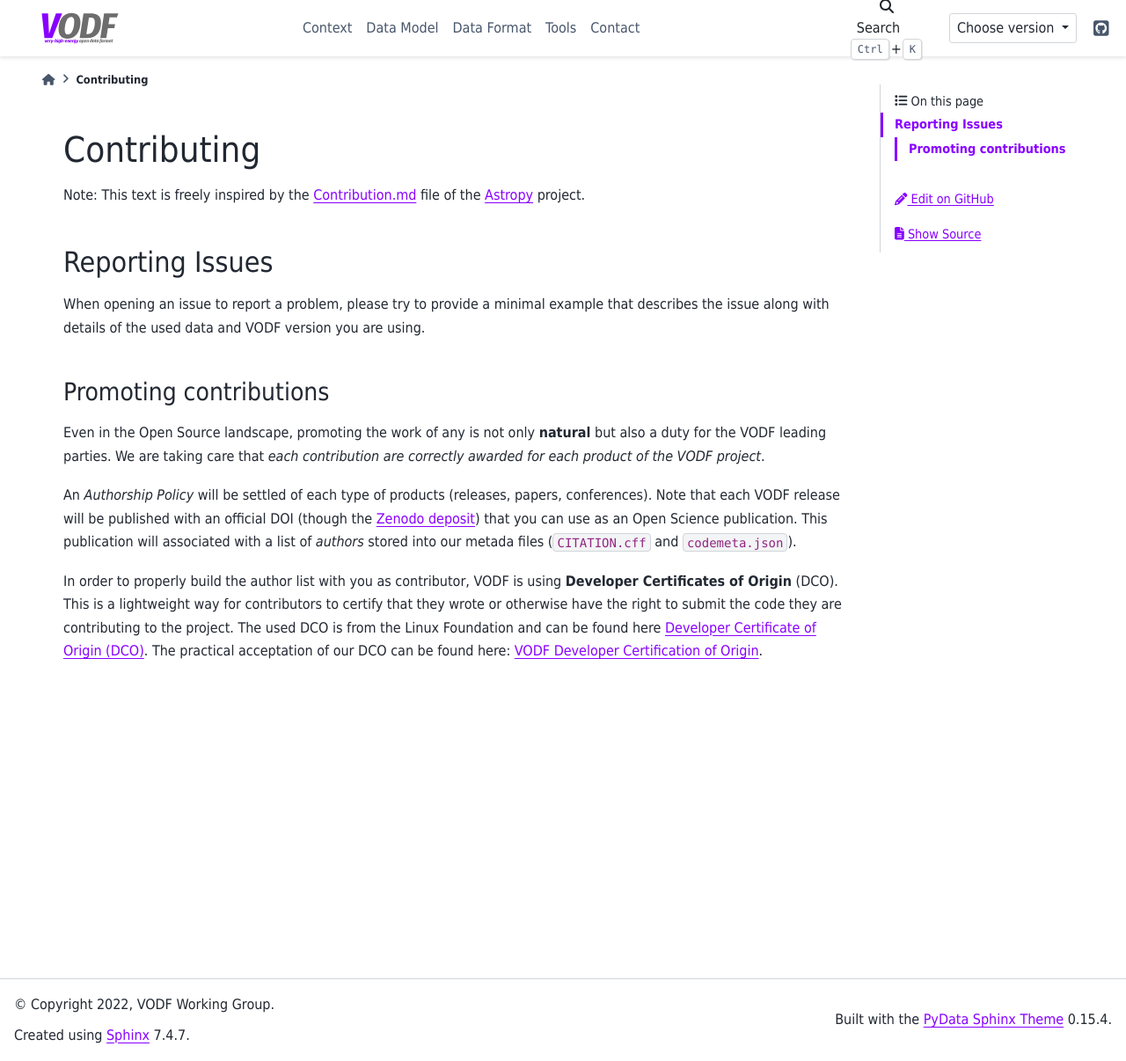
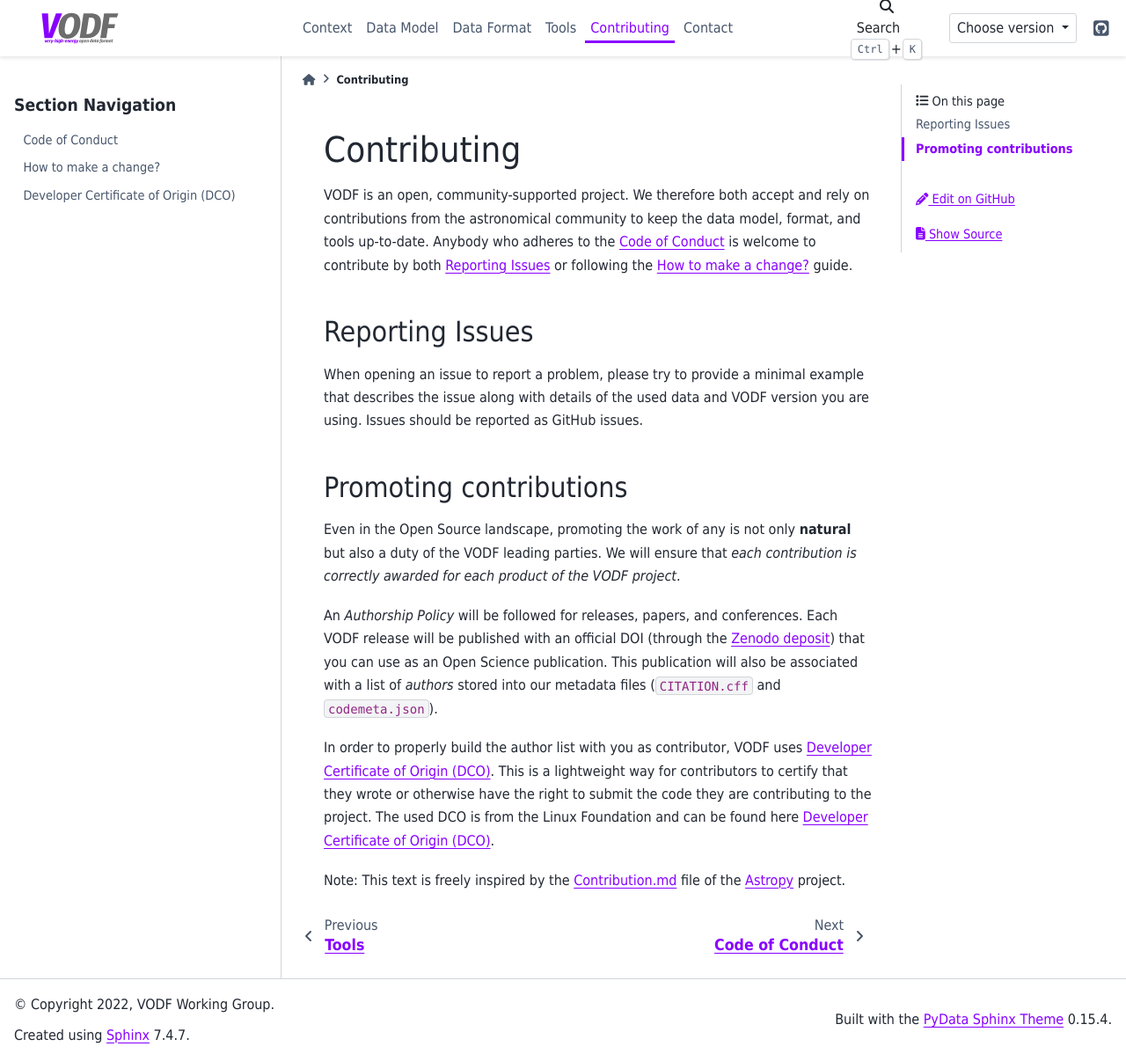
Before and after one commit to VODF/vodf-docs, a Sphinx documentation site: the page built from source/contributing/index.rst, in a window 1280 px wide and 1206 px high. Shown: the whole window at 88% size. Built offline with Sphinx 7.4.7 and the PyData theme 0.15.4, drawn with Linux system fonts in a browser that asks for light colours; pages that are not in the unit, such as notebooks, are missing from menus.

Commit message:
include subpages in index and add some intro text

```diff
--- a/source/contributing/index.rst
+++ b/source/contributing/index.rst
@@ -1,37 +1,57 @@
 .. Licensed under a 3-clause BSD style license - see LICENSE.rst
 
-============
-Contributing
-============
+==============
+ Contributing
+==============
+
+
+VODF is an open, community-supported project. We therefore both accept and rely
+on contributions from the astronomical community to keep the data model, format,
+and tools up-to-date. Anybody who adheres to the :ref:`CodeOfConduct` is welcome
+to contribute by both :ref:`ReportingIssues` or following the
+:ref:`HowToMakeAChange` guide.
+
+
+.. toctree::
+   :maxdepth: 1
+   :hidden:
+
+   code_conduct
+   changes
+   dco
+
+.. _ReportingIssues:
+
+Reporting Issues
+================
+
+When opening an issue to report a problem, please try to provide a minimal
+example that describes the issue along with details of the used data and VODF
+version you are using. Issues should be reported as GitHub issues.
+
+
+Promoting contributions
+=======================
+
+Even in the Open Source landscape, promoting the work of any is not only
+**natural** but also a duty of the VODF leading parties. We will ensure
+that *each contribution is correctly awarded for each product of the VODF
+project*.
+
+An *Authorship Policy* will be followed for releases, papers, and conferences.
+Each VODF release will be published with an official DOI (through the `Zenodo
+deposit <https://zenodo.org/>`_) that you can use as an Open Science
+publication. This publication will also be associated with a list of *authors*
+stored into our metadata files (``CITATION.cff`` and ``codemeta.json``).
+
+In order to properly build the author list with you as contributor, VODF uses
+:ref:`DCOaccept`. This is a lightweight way for
+contributors to certify that they wrote or otherwise have the right to submit
+the code they are contributing to the project. The used DCO is from the Linux
+Foundation and can be found here :ref:`DCOaccept`.
+
 
 
 Note: This text is freely inspired by the
 `Contribution.md <https://raw.githubusercontent.com/astropy/astropy/main/CONTRIBUTING.md>`_
 file of the `Astropy <https://www.astropy.org/>`_ project.
-
-
-Reporting Issues
-----------------
-When opening an issue to report a problem, please try to provide a minimal example
-that describes the issue along with details of the used data and VODF version you
-are using.
-
-
-Promoting contributions
-=======================
-Even in the Open Source landscape, promoting the work of any is not only **natural** but
-also a duty for the VODF leading parties. We are taking care that
-*each contribution are correctly awarded for each product of the VODF project*.
-
-An *Authorship Policy* will be settled of each type of products (releases, papers,
-conferences). Note that each VODF release will be published with an official DOI
-(though the `Zenodo deposit <https://zenodo.org/>`_) that you can use as an Open
-Science publication. This publication will associated with a list of *authors* stored
-into our metada files (``CITATION.cff`` and ``codemeta.json``).
-
-In order to properly build the author list with you as contributor, VODF is
-using **Developer Certificates of Origin** (DCO). This is a lightweight way
-for contributors to certify that they wrote or otherwise have the right to
-submit the code they are contributing to the project. The used DCO is from the
-Linux Foundation and can be found here :ref:`DCOaccept`. The practical
-acceptation of our DCO can be found here: :ref:`DCO`.
--- a/source/index.rst
+++ b/source/index.rst
@@ -78,5 +78,5 @@ VODF is licensed under a 3-clause BSD style license - see the
    data_model
    data_format/index
    tools
-   contributing
+   contributing/index
    contact
```
